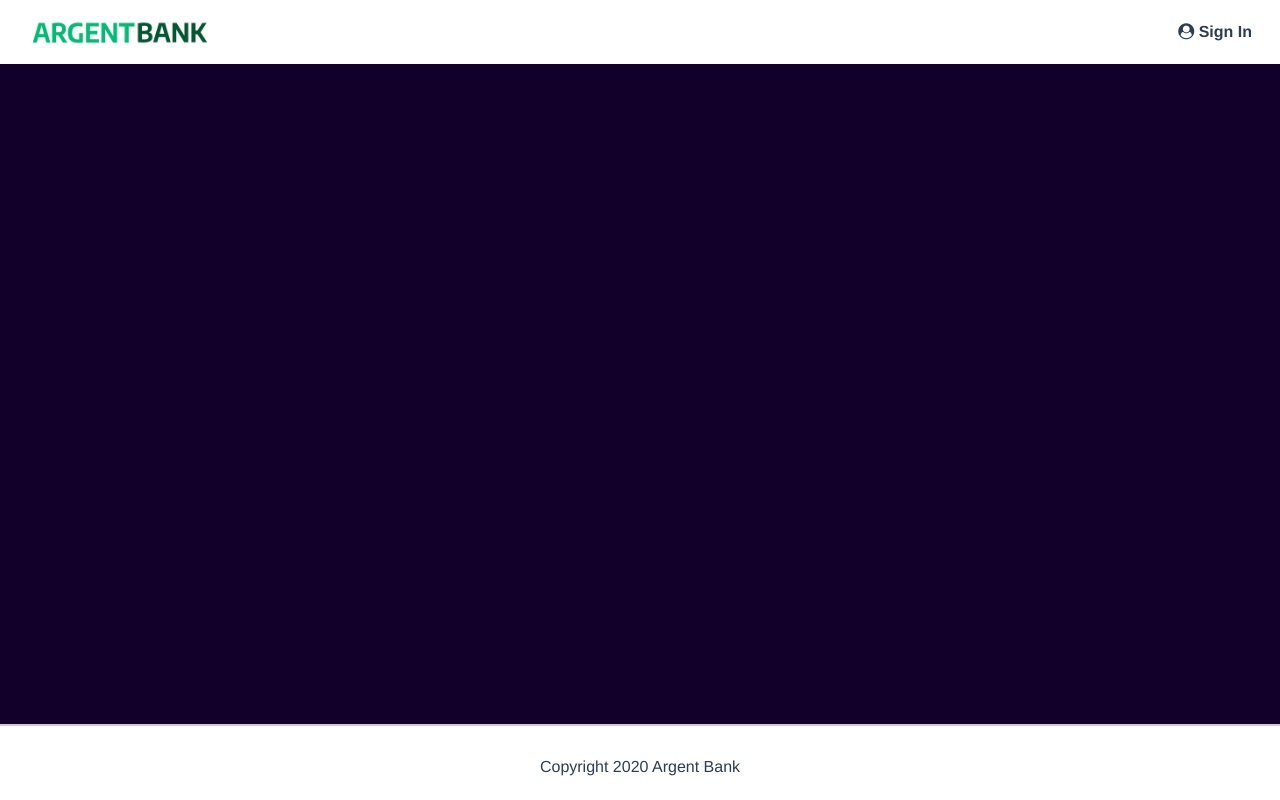
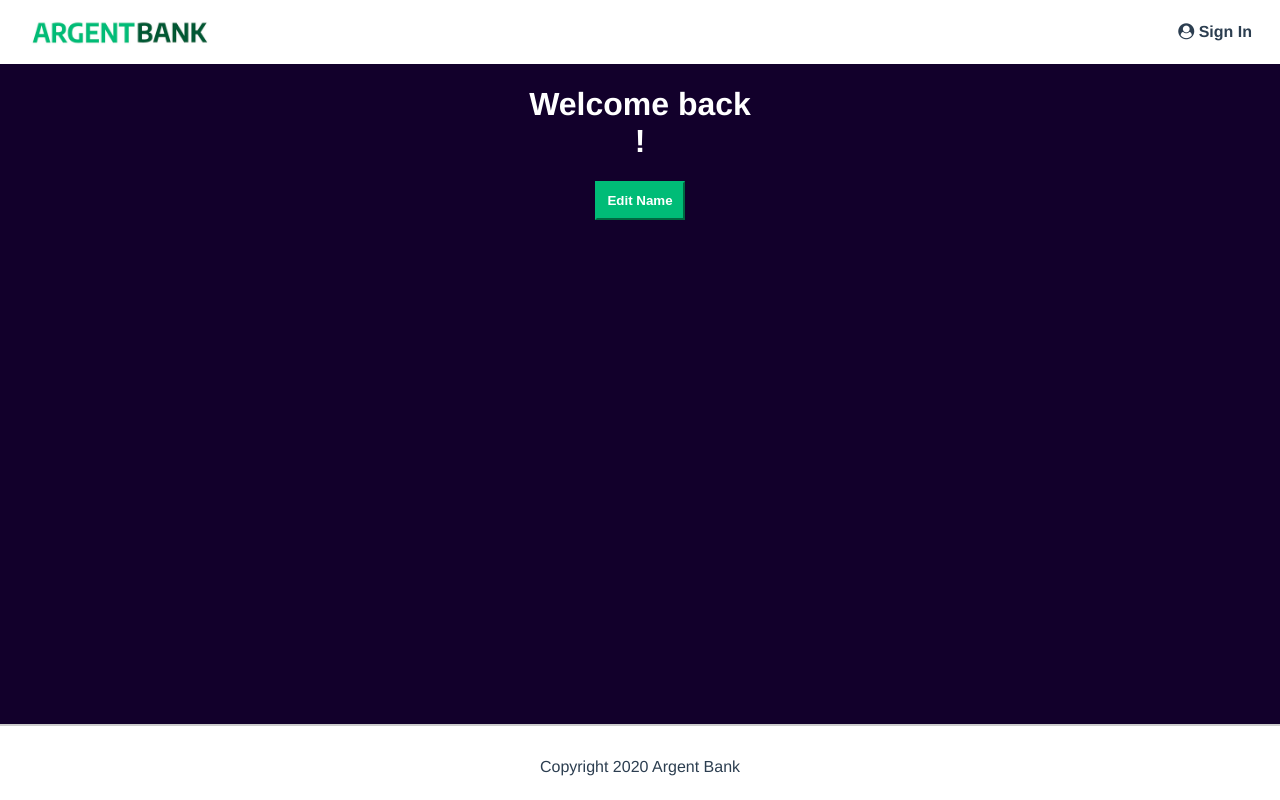
Before and after one commit to CamilleStagiaire/Argent_bank, a React (Create React App) app: page /user in a window 1280 px wide. Built offline with nearby package versions, Linux system fonts and the light colour scheme.

Commit message:
intégration lastName

```diff
--- a/src/components/AuthHandler/index.jsx
+++ b/src/components/AuthHandler/index.jsx
@@ -1,17 +1,18 @@
 import { useEffect } from 'react';
 import { useDispatch } from 'react-redux';
-import { signIn, setFirstName } from '../../redux/userSlice';
+import { signIn, setFirstName, setLastName } from '../../redux/userSlice';
 import localStorageService from '../../services/localStorageService';
 
 const AuthHandler = () => {
   const dispatch = useDispatch();
 
   useEffect(() => {
-    const { isAuthenticated, username, firstName  } = localStorageService.getAuthData();
+    const { isAuthenticated, username, firstName, lastName  } = localStorageService.getAuthData();
 
     if (isAuthenticated) {
         dispatch(signIn(username));
         dispatch(setFirstName(firstName));
+        dispatch(setLastName(lastName));
     }
   }, [dispatch]);
 
--- a/src/components/Layout/Header/index.jsx
+++ b/src/components/Layout/Header/index.jsx
@@ -18,14 +18,24 @@ const Header = () => {
   return (
     <nav className="main-nav">
       <Link className="main-nav-logo" to="/" aria-label="Argent Bank Home">
-                <img className="main-nav-logo-image" src={logo} alt="Argent Bank Logo" />
+        <img
+          className="main-nav-logo-image"
+          src={logo}
+          alt="Argent Bank Logo"
+          onClick={handleSignOut}
+
+        />
         <h1 className="sr-only">Argent Bank</h1>
       </Link>
       <div>
         {isAuthenticated ? (
           <>
-                        <Link className="main-nav-item" to="/user" aria-label="User profile">
-                            <i className="fa fa-user-circle"></i>  {firstName}
+            <Link
+              className="main-nav-item"
+              to="/user"
+              aria-label="User profile"
+            >
+              <i className="fa fa-user-circle"></i> {firstName}
             </Link>
             <Link
               to="/"
@@ -38,11 +48,7 @@ const Header = () => {
           </>
         ) : (
           <>
-                        <Link
-                            className="main-nav-item"
-                            to="/sign-in"
-                            aria-label="Sign in"
-                        >
+            <Link className="main-nav-item" to="/sign-in" aria-label="Sign in">
               <i className="fa fa-user-circle"></i> Sign In
             </Link>
           </>
--- a/src/pages/SignIn/index.jsx
+++ b/src/pages/SignIn/index.jsx
@@ -1,5 +1,5 @@
 import { useDispatch } from 'react-redux';
-import { signIn, setFirstName } from '../../redux/userSlice';
+import { signIn, setFirstName, setLastName  } from '../../redux/userSlice';
 import localStorageService from '../../services/localStorageService';
 import apiService from '../../services/apiService';
 
@@ -21,7 +21,9 @@ const SignIn = () => {
       const profileResult = await apiService.getUserProfile(token);
       if (profileResult) {
         dispatch(setFirstName(profileResult.firstName));
-        localStorageService.setAuthData(email, token, profileResult.firstName);
+        dispatch(setLastName(profileResult.lastName));
+
+        localStorageService.setAuthData(email, token, profileResult.firstName, profileResult.lastName);
         window.location.href = '/user';
       }
     } else {
--- a/src/pages/User/index.jsx
+++ b/src/pages/User/index.jsx
@@ -1,6 +1,15 @@
+import { useSelector} from 'react-redux';
+
 const User = () => {
+
+  const firstName = useSelector((state) => state.user.firstName);
+  const lastName = useSelector((state) => state.user.lastName);
     return (
       <main className="main bg-dark">
+        <div className="header">
+          <h1>Welcome back <br></br> {firstName} {lastName}!</h1>
+          <button className="edit-button">Edit Name</button>
+        </div>
 
       </main>
     );
--- a/src/redux/userSlice.js
+++ b/src/redux/userSlice.js
@@ -6,6 +6,7 @@ export const userSlice = createSlice({
     isAuthenticated: false,
     username: null,
     firstName: null,
+    lastName: null,
   },
   reducers: {
     signIn: (state, action) => {
@@ -19,11 +20,14 @@ export const userSlice = createSlice({
     setFirstName: (state, action) => {
       state.firstName = action.payload;
     },
+    setLastName: (state, action) => {
+      state.lastName = action.payload;
+    },
   },
 });
 
 // Les actions générées à partir des reducers.
-export const { signIn, signOut, setFirstName  } = userSlice.actions;
+export const { signIn, signOut, setFirstName, setLastName  } = userSlice.actions;
 
 // Le reducer
 export default userSlice.reducer;
--- a/src/services/localStorageService.js
+++ b/src/services/localStorageService.js
@@ -3,20 +3,23 @@ const AUTH_DATA_KEYS = {
     username: 'username',
     token: 'token',
     firstName: 'firstName',
+    lastName: 'lastName',
 };
 
 const localStorageService = {
-    setAuthData(username, token, firstName) {
+    setAuthData(username, token, firstName, lastName) {
         localStorage.setItem(AUTH_DATA_KEYS.isAuthenticated, 'true');
         localStorage.setItem(AUTH_DATA_KEYS.username, username);
         localStorage.setItem(AUTH_DATA_KEYS.token, token);
         localStorage.setItem(AUTH_DATA_KEYS.firstName, firstName);
+        localStorage.setItem(AUTH_DATA_KEYS.lastName, lastName);
     },
     clearAuthData() {
         localStorage.removeItem(AUTH_DATA_KEYS.isAuthenticated);
         localStorage.removeItem(AUTH_DATA_KEYS.username);
         localStorage.removeItem(AUTH_DATA_KEYS.token);
         localStorage.removeItem(AUTH_DATA_KEYS.firstName);
+        localStorage.removeItem(AUTH_DATA_KEYS.lastName);
     },
     getAuthData() {
         return {
@@ -24,6 +27,7 @@ const localStorageService = {
             username: localStorage.getItem(AUTH_DATA_KEYS.username),
             token: localStorage.getItem(AUTH_DATA_KEYS.token),
             firstName: localStorage.getItem(AUTH_DATA_KEYS.firstName),
+            lastName: localStorage.getItem(AUTH_DATA_KEYS.lastName),
         };
     }
 };
```
Also changed, not shown: 1 other file (tests, documents, lock files or other folders). Lines whose indentation alone changed are shown as unchanged.
